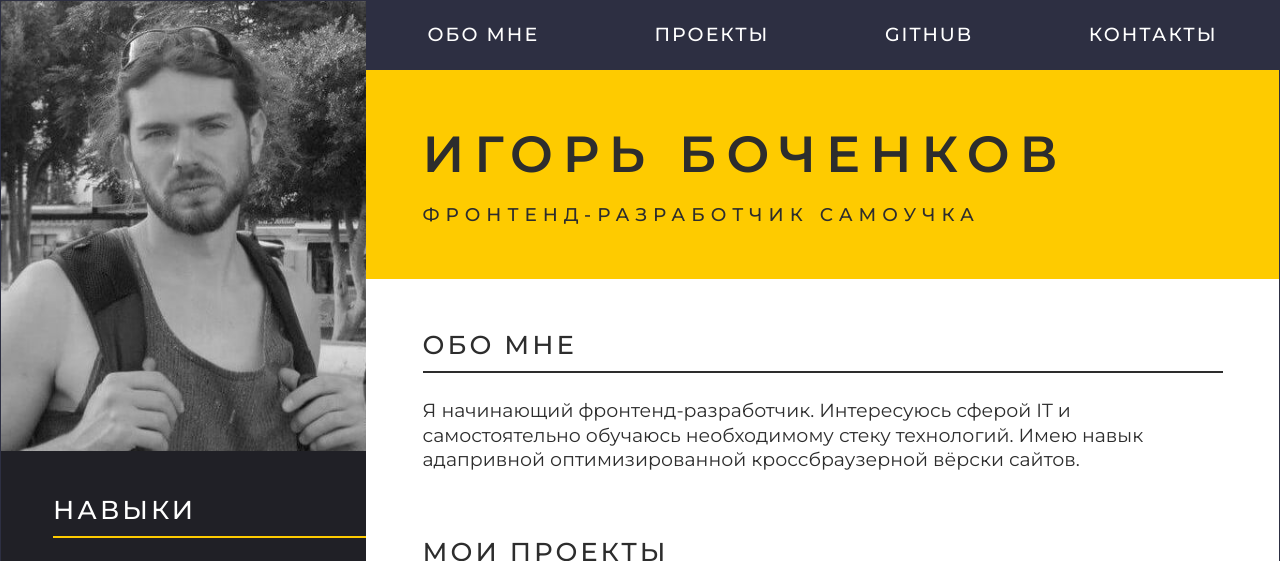
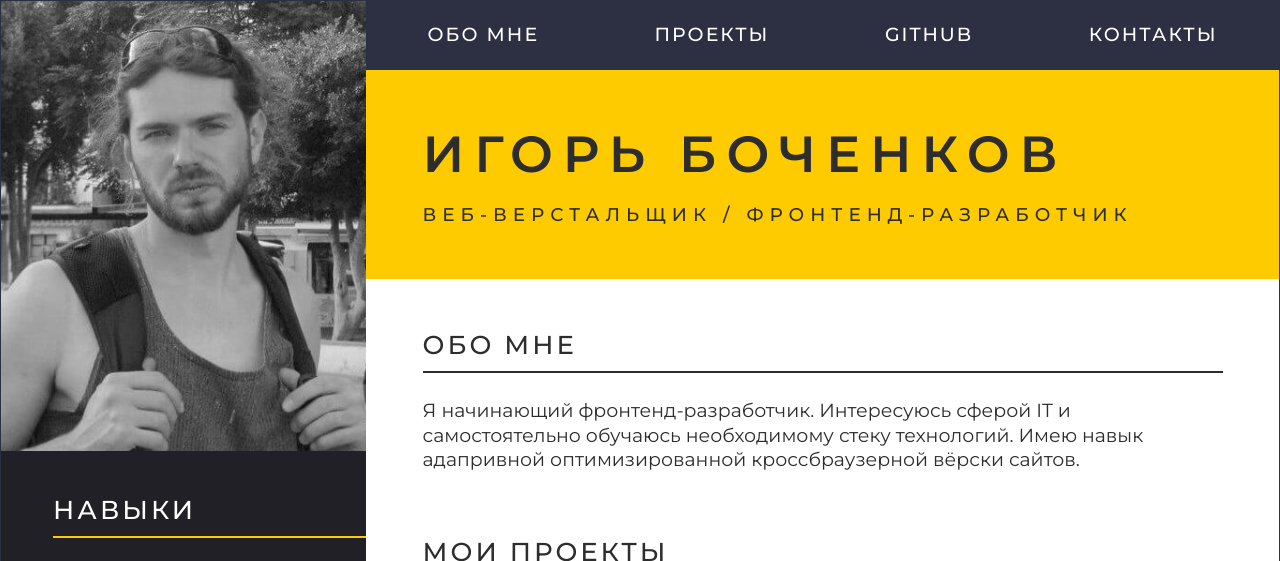
Before and after one commit to igor-bochenkov/igor-bochenkov-cv, a plain HTML site: page index.html in a window 1280 px wide. Shown: the top 561 px of the page. Drawn offline with Linux system fonts and the light colour scheme; files whose address does not match are found by name.

Commit message:
refactor: update subtitle

```diff
--- a/css/main.css
+++ b/css/main.css
@@ -765,6 +765,7 @@ a[class] {
   }
 }
 .main-title__subtitle {
+  word-wrap: normal;
   font-size: clamp(0.875rem, 0.7541322314rem + 0.4958677686vw, 1.25rem);
   letter-spacing: 0.375rem;
   font-weight: 500;
--- a/index.html
+++ b/index.html
@@ -184,7 +184,7 @@
                   Игорь Боченков
                 </h1>
                 <p class="main-title__subtitle">
-                  Фронтенд-разработчик самоучка
+                  веб-верстальщик / Фронтенд-разработчик
                 </p>
               </div>
             </section>
```
Also changed, not shown: 1 other file.
